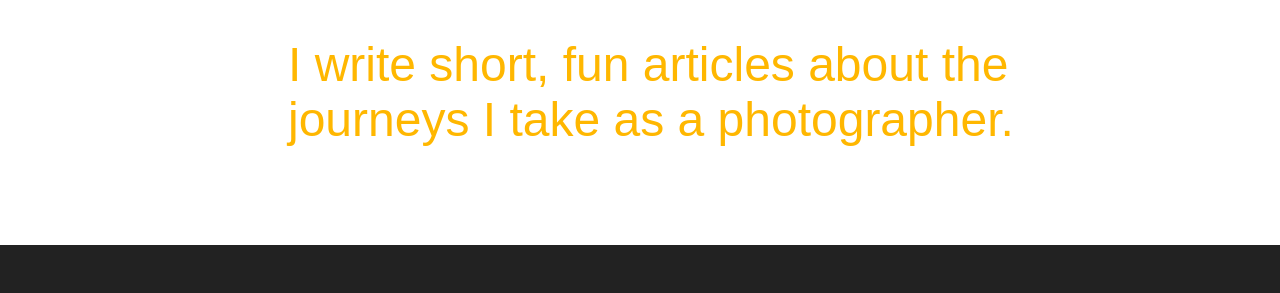
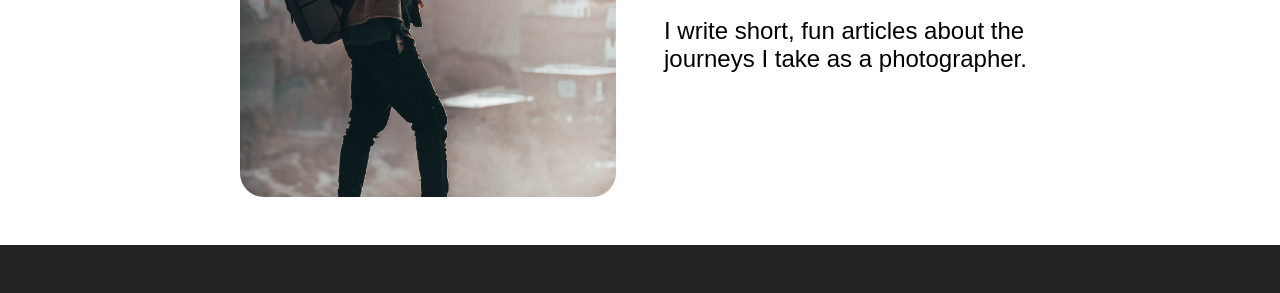
Before and after one commit to isabelleschumann/isabelleschumann.github.io, a plain HTML site: page demos/media-queries-demo/index.html in a window 1280 px wide. Shown: the part 312-605 px from the top of the page. Drawn offline with Linux system fonts and the light colour scheme.

Commit message:
media-queries-demo
fixed.

```diff
--- a/demos/media-queries-demo/css/style.css
+++ b/demos/media-queries-demo/css/style.css
@@ -40,7 +40,7 @@ body {
 }
 
 .image-container,
-.content-contianer {
+.content-container {
     flex: 1;
 }
 
@@ -49,8 +49,8 @@ body {
 }
 
 .content-container {
-    font-size: 48px;
-    color: #ffb700;
+    font-size: 24px;
+    color: black
 }
 
 .featured {
```
